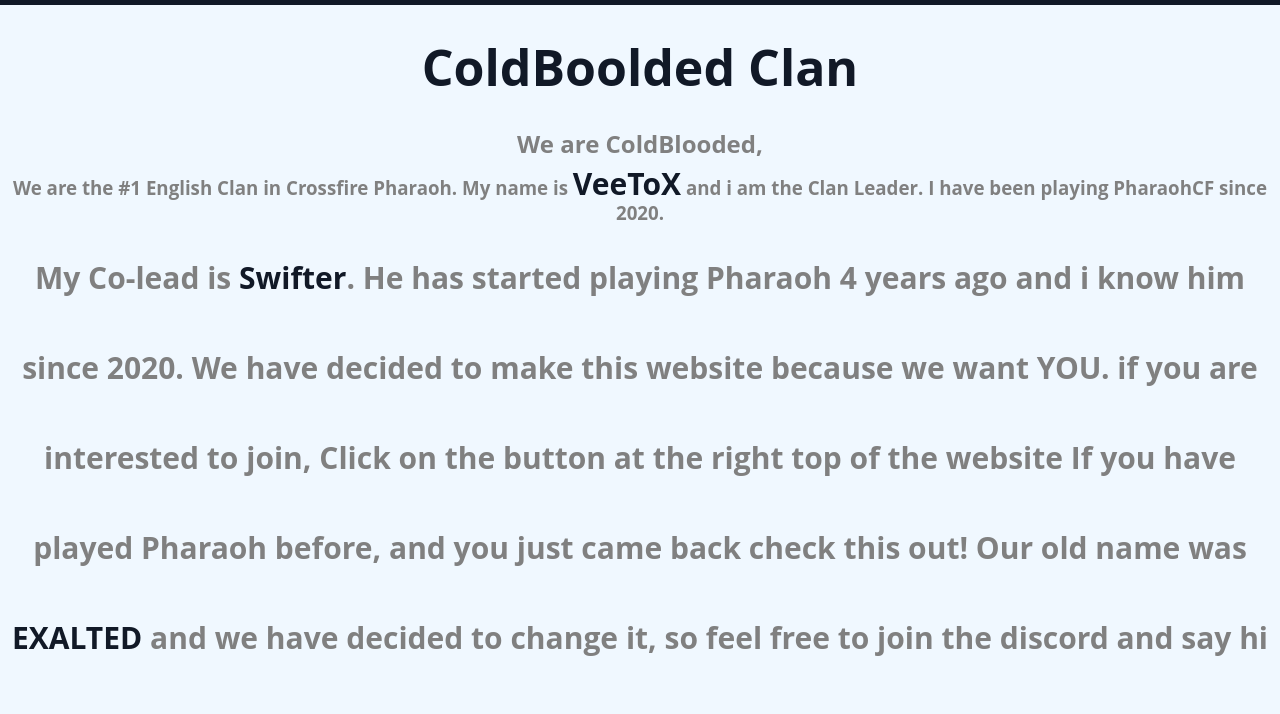
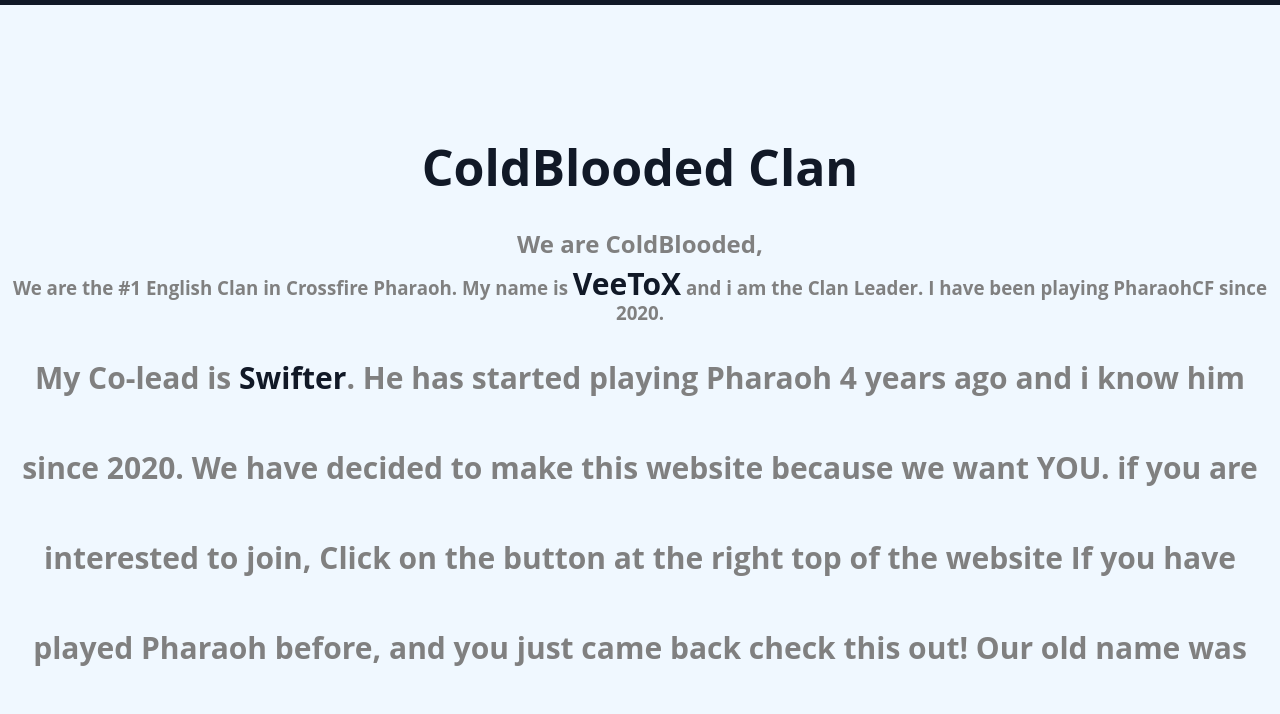
Before and after one commit to Old1337/ColdBlooded, a plain HTML site: page index.html in a window 1280 px wide. Shown: the part 46-760 px from the top of the page. Drawn offline with Linux system fonts and the light colour scheme.

Commit message:
A Major Fix

```diff
--- a/CSS/CB.css
+++ b/CSS/CB.css
@@ -107,6 +107,8 @@
   display: flex;
   justify-content: center;
   background-color: aliceblue;
+  background-size: 1vh;
+  padding-top: 100px;
   padding-bottom: 170px;
 }
 .landing .content h1 {
--- a/index.html
+++ b/index.html
@@ -32,7 +32,7 @@
     </header>
     <div class="landing" id="1">
       <div class="content">
-        <h1>ColdBoolded Clan</h1>
+        <h1>ColdBlooded Clan</h1>
         <h2>We are ColdBlooded,</h2>
         <h3>
           We are the #1 English Clan in Crossfire Pharaoh. My name is
```
